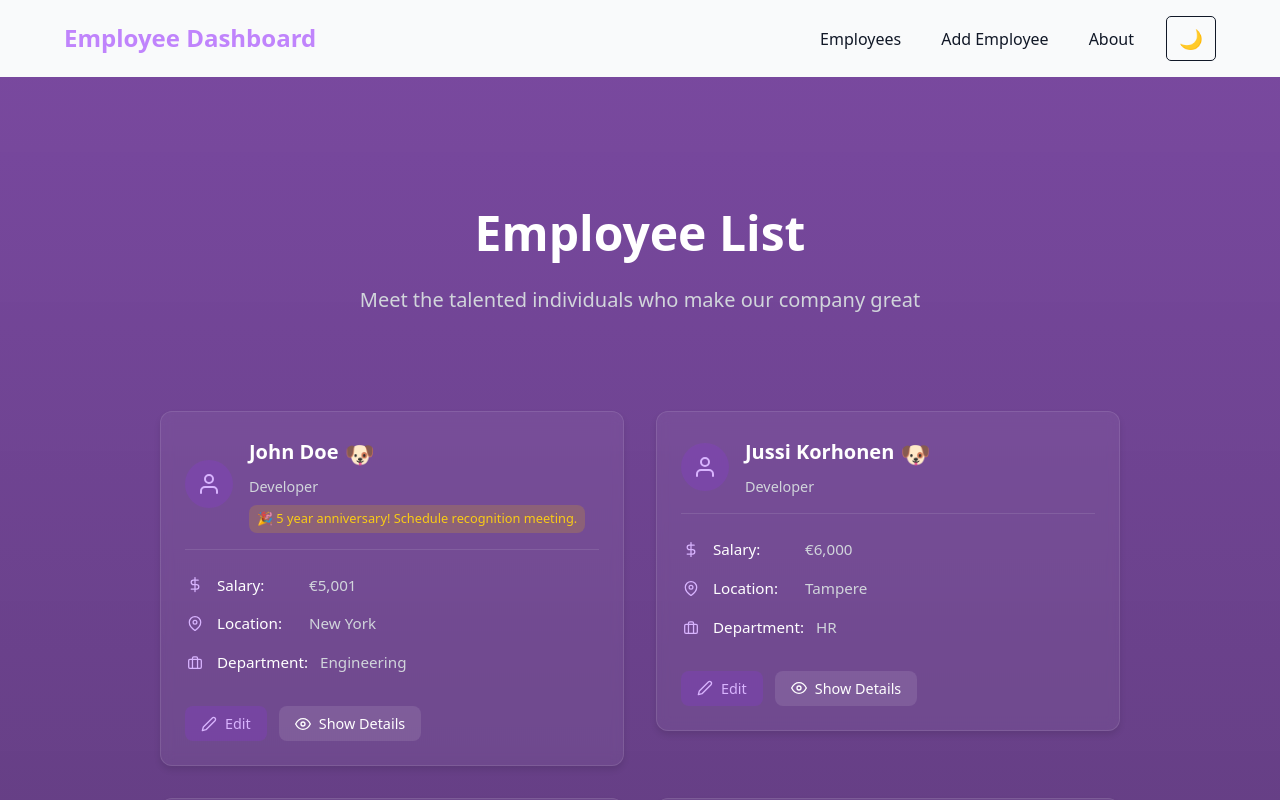
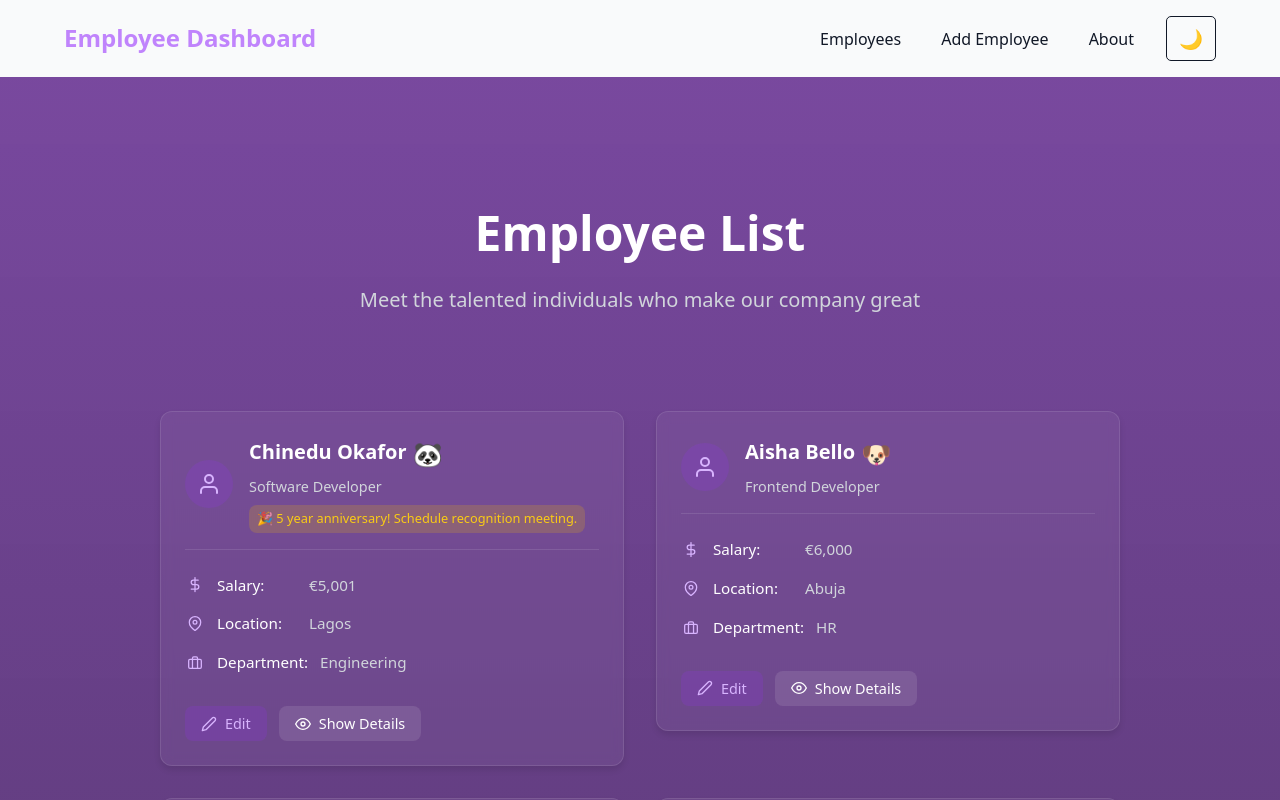
Before and after one commit to danielanthonyO/hrApp_frontend, a React (Vite) app: page / in a window 1280 px wide. Built offline with nearby package versions, Linux system fonts and the light colour scheme; data requests are answered from the project's data file.

Commit message:
Add update to footer and personcard components

```diff
--- a/db.json
+++ b/db.json
@@ -2,14 +2,14 @@
   "employees": [
     {
       "id": "1",
-      "name": "John Doe",
-      "title": "Developer",
+      "name": "Chinedu Okafor",
+      "title": "Software Developer",
       "salary": 5001,
-      "phone": "123-456-7890",
-      "email": "john@example.com",
-      "animal": "Dog",
+      "phone": "0801-234-5678",
+      "email": "chinedu.okafor@example.ng",
+      "animal": "panda",
       "startDate": "2020-01-15",
-      "location": "New York",
+      "location": "Lagos",
       "department": "Engineering",
       "skills": [
         "React",
@@ -19,14 +19,14 @@
     },
     {
       "id": "2",
-      "name": "Jussi Korhonen",
-      "title": "Developer",
+      "name": "Aisha Bello",
+      "title": "Frontend Developer",
       "salary": 6000,
-      "phone": "040-2345678",
-      "email": "korhonen@example.com",
-      "animal": "Dog",
+      "phone": "0802-345-6789",
+      "email": "aisha.bello@example.ng",
+      "animal": "dog",
       "startDate": "2023-12-01",
-      "location": "Tampere",
+      "location": "Abuja",
       "department": "HR",
       "skills": [
         "JavaScript",
@@ -36,14 +36,14 @@
     },
     {
       "id": "3",
-      "name": "Laura Nieminen",
+      "name": "Ifeanyi Nwosu",
       "title": "Data Analyst",
       "salary": 3000,
-      "phone": "040-3456789",
-      "email": "nieminen@example.com",
-      "animal": "Cat",
-      "startDate": "2014-06-15",
-      "location": "Turku",
+      "phone": "0803-456-7890",
+      "email": "ifeanyi.nwosu@example.ng",
+      "animal": "cat",
+      "startDate": "2015-06-15",
+      "location": "Port Harcourt",
       "department": "Data Science",
       "skills": [
         "SQL",
@@ -53,14 +53,14 @@
     },
     {
       "id": "4",
-      "name": "Mika Lehtonen",
-      "title": "Designer",
+      "name": "Zainab Yusuf",
+      "title": "UX Designer",
       "salary": 4300,
-      "phone": "040-4567890",
-      "email": "lehtonen@example.com",
-      "animal": "Fox",
-      "startDate": "2024-03-01",
-      "location": "Espoo",
+      "phone": "0804-567-8901",
+      "email": "zainab.yusuf@example.ng",
+      "animal": "fox",
+      "startDate": "2010-03-01",
+      "location": "Kano",
       "department": "Design",
       "skills": [
         "UI/UX",
@@ -70,14 +70,14 @@
     },
     {
       "id": "5",
-      "name": "Sari Laine",
+      "name": "Babatunde Alabi",
       "title": "Team Lead",
       "salary": 6000,
-      "phone": "040-5678901",
-      "email": "laine@example.com",
-      "animal": "Elephant",
-      "startDate": "2015-06-06",
-      "location": "Helsinki",
+      "phone": "0805-678-9012",
+      "email": "babatunde.alabi@example.ng",
+      "animal": "lion",
+      "startDate": "2017-06-06",
+      "location": "Ibadan",
       "department": "Information Technology",
       "skills": [
         "Leadership",
@@ -87,14 +87,14 @@
     },
     {
       "id": "6",
-      "name": "Pekka Rautiainen",
+      "name": "Ngozi Umeh",
       "title": "Marketing Manager",
       "salary": 4800,
-      "phone": "040-6789012",
-      "email": "rautiainen@example.com",
-      "animal": "Parrot",
-      "startDate": "2022-09-01",
-      "location": "Vantaa",
+      "phone": "0806-789-0123",
+      "email": "ngozi.umeh@example.ng",
+      "animal": "tiger",
+      "startDate": "2020-09-01",
+      "location": "Enugu",
       "department": "Marketing",
       "skills": [
         "SEO",
@@ -104,14 +104,14 @@
     },
     {
       "id": "7",
-      "name": "Emma Salmi",
+      "name": "Uchechi Obi",
       "title": "Finance Officer",
       "salary": 5000,
-      "phone": "040-7890123",
-      "email": "salmi@example.com",
-      "animal": "Koala",
-      "startDate": "2024-12-01",
-      "location": "Oulu",
+      "phone": "0807-890-1234",
+      "email": "uchechi.obi@example.ng",
+      "animal": "bear",
+      "startDate": "2020-12-01",
+      "location": "Benin City",
       "department": "Finance",
       "skills": [
         "Excel",
@@ -121,14 +121,14 @@
     },
     {
       "id": "8",
-      "name": "Timo Jokinen",
+      "name": "Suleiman Ahmed",
       "title": "Sales Executive",
       "salary": 4400,
-      "phone": "040-8901234",
-      "email": "jokinen@example.com",
-      "animal": "Lion",
+      "phone": "0808-901-2345",
+      "email": "suleiman.ahmed@example.ng",
+      "animal": "lion",
       "startDate": "2010-06-06",
-      "location": "Tampere",
+      "location": "Ilorin",
       "department": "Sales",
       "skills": [
         "CRM",
@@ -138,14 +138,14 @@
     },
     {
       "id": "9",
-      "name": "Anna Mäkinen",
+      "name": "Chioma Eze",
       "title": "Recruiter",
       "salary": 4100,
-      "phone": "040-9012345",
-      "email": "makinen@example.com",
-      "animal": "Rabbit",
+      "phone": "0809-012-3456",
+      "email": "chioma.eze@example.ng",
+      "animal": "rabbit",
       "startDate": "2024-12-20",
-      "location": "Helsinki",
+      "location": "Owerri",
       "department": "Human Resources",
       "skills": [
         "Interviewing",
@@ -155,14 +155,14 @@
     },
     {
       "id": "10",
-      "name": "Ville Seppälä",
+      "name": "Kunle Adebayo",
       "title": "System Admin",
       "salary": 5200,
-      "phone": "040-0123456",
-      "email": "seppala@example.com",
-      "animal": "Bear",
+      "phone": "0810-123-4567",
+      "email": "kunle.adebayo@example.ng",
+      "animal": "owl",
       "startDate": "2019-05-10",
-      "location": "Joensuu",
+      "location": "Abeokuta",
       "department": "IT",
       "skills": [
         "Linux",
@@ -171,67 +171,54 @@
       ]
     },
     {
-      "id": "a1c1",
-      "name": "hshhs",
-      "title": "hshshhs",
-      "salary": 4000,
-      "phone": "0468413619",
-      "email": "tony190uk@yahoo.com",
-      "animal": "fox",
-      "startDate": "2025-06-13",
-      "location": "Espoo, FIN",
-      "department": "HR",
-      "skills": [
-        "CODING"
-      ]
-    },
-    {
       "id": "f18b",
-      "name": "Lanre",
-      "title": "hshsh",
+      "name": "Lanre Ojo",
+      "title": "HR Intern",
       "salary": 3000,
-      "phone": "0468413620",
-      "email": "tony190uk@yahoo.com",
+      "phone": "0811-234-5678",
+      "email": "lanre.ojo@example.ng",
       "animal": "fox",
       "startDate": "2025-06-14",
       "location": "Helsinki",
       "department": "HR",
       "skills": [
-        "swimming"
+        "swimming",
+        "coding",
+        "dancing"
       ]
     },
     {
       "id": "ada1",
-      "name": "Daniel",
-      "title": "hdhhd",
+      "name": "Daniel Okon",
+      "title": "Operations Assistant",
       "salary": 5000,
-      "phone": "0468413620",
-      "email": "tony190uk@yahoo.com",
-      "animal": "fox",
-      "startDate": "2025-06-06",
-      "location": "Espoo",
+      "phone": "0812-345-6789",
+      "email": "daniel.okon@example.ng",
+      "animal": "lion",
+      "startDate": "2022-06-06",
+      "location": "Uyo",
       "department": "HR",
       "skills": [
-        "swimming",
-        "dancing",
-        "reading"
+        "Swimming",
+        "Dancing",
+        "Reading"
       ]
     },
     {
       "id": "e011",
-      "name": "Enoch",
+      "name": "Enoch Iroha",
       "title": "Electrical Engineer",
       "salary": 5000,
-      "phone": "0468413620",
-      "email": "tony190uk@yahoo.com",
-      "animal": "Sloth",
-      "startDate": "2025-06-09",
-      "location": "Espoo",
+      "phone": "0813-456-7890",
+      "email": "enoch.iroha@example.ng",
+      "animal": "bear",
+      "startDate": "2015-06-09",
+      "location": "Warri",
       "department": "Engineering",
       "skills": [
         "Football",
-        "coding",
-        "design"
+        "Coding",
+        "Design"
       ]
     },
     {
@@ -239,67 +226,33 @@
       "name": "Daniel Enoch",
       "title": "Swimmer",
       "salary": 4000,
-      "phone": "0468413620",
-      "email": "tony190uk@yahoo.com",
+      "phone": "0814-567-8901",
+      "email": "daniel.enoch@example.ng",
       "animal": "fox",
-      "startDate": "2025-06-26",
-      "location": "Espoo",
+      "startDate": "2025-02-26",
+      "location": "Makurdi",
       "department": "Engineering",
       "skills": [
-        "swimming",
-        "dancing",
-        "reading"
+        "Swimming",
+        "Dancing",
+        "Reading"
       ]
     },
     {
       "id": "d18a",
       "name": "Emma Enoch",
-      "title": "Medical doctor",
+      "title": "Medical Doctor",
       "salary": 7001,
-      "phone": "0468413620",
-      "email": "tony190uk@yahoo.com",
-      "favouriteAnimal": "Sloth",
-      "startDate": "2025-05-31",
-      "location": "Espoo",
+      "phone": "0815-678-9012",
+      "email": "emma.enoch@example.ng",
+      "favouriteAnimal": "sloth",
+      "startDate": "2020-05-31",
+      "location": "Calabar",
       "department": "Medicine",
       "skills": [
-        "swimming",
-        "dancing",
-        "reading"
-      ]
-    },
-    {
-      "id": "677b",
-      "name": "Daniel xbay",
-      "title": "Testing",
-      "salary": 4100,
-      "phone": "0468413620",
-      "email": "tony190uk@yahoo.com",
-      "favouriteAnimal": "Sloth",
-      "startDate": "2025-06-21",
-      "location": "Espoo",
-      "department": "Engineering",
-      "skills": [
-        "swimming",
-        "dancing",
-        "reading"
-      ]
-    },
-    {
-      "id": "f249",
-      "name": "hdhhdhd",
-      "title": "hehdhhd",
-      "salary": 4000,
-      "phone": "0468413620",
-      "email": "tony190uk@yahoo.com",
-      "favouriteAnimal": "Sloth",
-      "startDate": "2010-06-12",
-      "location": "Espoo",
-      "department": "Engineering",
-      "skills": [
-        "swimming",
-        "dancing",
-        "reading"
+        "Swimming",
+        "Dancing",
+        "Reading"
       ]
     }
   ]
--- a/src/components/Footer/Footer.jsx
+++ b/src/components/Footer/Footer.jsx
@@ -17,8 +17,8 @@ function Footer() {
       <div className="footer-top">
         <h2>For assistance</h2>
         <div className="footer-buttons">
-          <Link to="/events/create" className="start">Get started</Link>
-          <Link to="/contact" className="contact">Contact us</Link>
+          <Link to="/add" className="start" onClick={() => setMenuOpen(false)}>Get started</Link>
+          <Link to="/about" className="contact" onClick={() => setMenuOpen(false)}>Contact us</Link>
         </div>
       </div>
 
--- a/src/pages/AddEmployee/PersonCard.jsx
+++ b/src/pages/AddEmployee/PersonCard.jsx
@@ -2,20 +2,8 @@ import React, { useState } from "react";
 import { motion } from "framer-motion";
 import useAxios from "../../hooks/useAxios";
 import styles from "./PersonCard.module.css";
-import {
-  FiEdit2,
-  FiEye,
-  FiX,
-  FiSave,
-  FiUser,
-  FiDollarSign,
-  FiMapPin,
-  FiBriefcase,
-  FiCalendar,
-  FiMail,
-  FiPhone,
-  FiCode,
-} from "react-icons/fi";
+import {FiEdit2, FiEye,FiX,FiSave,FiUser,FiDollarSign,FiMapPin,
+        FiBriefcase,FiCalendar,FiMail,FiPhone,FiCode,} from "react-icons/fi";
 
 // Animal name to emoji mapping
 const animalEmojis = {
@@ -151,7 +139,7 @@ const PersonCard = ({
             </div>
           )}
           {isNewEmployee && (
-            <div className={styles.probationBadge}>🔔 On Probotion.</div>
+            <div className={styles.probationBadge}>🔔 Schedule probation review.</div>
           )}
         </div>
       </div>
```
